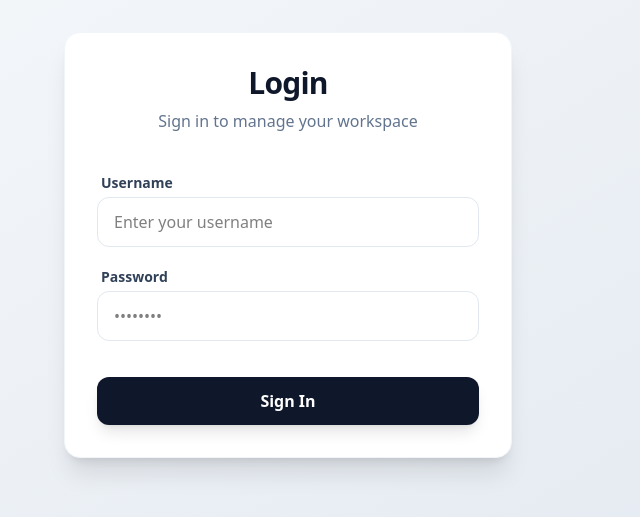
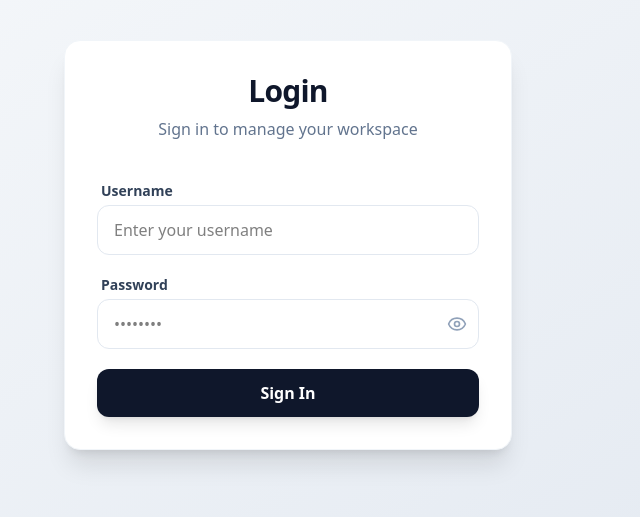
Before and after one commit to asl1n/aslin-exe, a React (Vite) app: page /login in a window 1280 px wide. Shown: the part 155-672 px from the top of the page, without its empty margins (352-992 px from the left). Built offline with nearby package versions, Linux system fonts and the light colour scheme.

Commit message:
Feat: Password toggles, and api replicate auth loader and button blocked during loading

```diff
--- a/package.json
+++ b/package.json
@@ -12,6 +12,7 @@
   },
   "dependencies": {
     "@tailwindcss/vite": "^4.0.0",
+    "lucide-react": "^0.574.0",
     "react": "^19.0.0",
     "react-dom": "^19.0.0",
     "react-router-dom": "^7.1.3",
--- a/src/pages/login.tsx
+++ b/src/pages/login.tsx
@@ -1,14 +1,23 @@
 import { useState } from "react";
 import { useNavigate } from "react-router-dom";
 import { toast } from "sonner";
+import { Eye, EyeOff, Loader2 } from "lucide-react";
 
 export default function Login() {
   const [username, setUsername] = useState("");
   const [password, setPassword] = useState("");
+  const [showPassword, setShowPassword] = useState(false);
+  const [isLoading, setIsLoading] = useState(false);
   const navigate = useNavigate();
 
-  const handleLogin = (e: React.FormEvent) => {
+  const handleLogin = async (e: React.FormEvent) => {
     e.preventDefault();
+    if (isLoading) return;
+
+    setIsLoading(true);
+
+    await new Promise((resolve) => setTimeout(resolve, 500));
+
     if (username === "aslin" && password === "aslin") {
       localStorage.setItem("isLoggedIn", "true");
       toast.success("Access Granted", {
@@ -16,9 +25,8 @@ export default function Login() {
       });
       navigate("/", { replace: true });
     } else {
-      toast.error("Access Denied", {
-        description: "Incorrect username or password.",
-      });
+      toast.error("Access Denied", { description: "Incorrect credentials." });
+      setIsLoading(false);
     }
   };
 
@@ -41,9 +49,11 @@ export default function Login() {
             </label>
             <input
               type="text"
-              className="w-full px-4 py-3 rounded-xl border border-slate-200 focus:border-blue-500 focus:ring-2 focus:ring-blue-200 outline-none transition-all"
+              disabled={isLoading}
+              className="w-full px-4 py-3 rounded-xl border border-slate-200 focus:border-blue-500 focus:ring-2 focus:ring-blue-200 outline-none transition-all disabled:bg-slate-50 disabled:text-slate-400"
               placeholder="Enter your username"
               onChange={(e) => setUsername(e.target.value)}
+              required
             />
           </div>
 
@@ -51,16 +61,38 @@ export default function Login() {
             <label className="block text-sm font-semibold text-slate-700 mb-1 ml-1">
               Password
             </label>
-            <input
-              type="password"
-              className="w-full px-4 py-3 rounded-xl border border-slate-200 focus:border-blue-500 focus:ring-2 focus:ring-blue-200 outline-none transition-all"
-              placeholder="••••••••"
-              onChange={(e) => setPassword(e.target.value)}
-            />
+            <div className="relative">
+              <input
+                type={showPassword ? "text" : "password"}
+                disabled={isLoading}
+                className="w-full px-4 py-3 rounded-xl border border-slate-200 focus:border-blue-500 focus:ring-2 focus:ring-blue-200 outline-none transition-all disabled:bg-slate-50 disabled:text-slate-400"
+                placeholder="••••••••"
+                onChange={(e) => setPassword(e.target.value)}
+                required
+              />
+              <button
+                type="button"
+                onClick={() => setShowPassword(!showPassword)}
+                className="absolute right-3 top-1/2 -translate-y-1/2 text-slate-400 hover:text-slate-600 transition-colors"
+              >
+                {showPassword ? <EyeOff size={20} /> : <Eye size={20} />}
+              </button>
+            </div>
           </div>
 
-          <button className="w-full bg-slate-900 text-white font-bold py-3 rounded-xl hover:bg-slate-800 transform active:scale-[0.98] transition-all shadow-lg mt-4">
-            Sign In
+          <button
+            type="submit"
+            disabled={isLoading}
+            className="w-full bg-slate-900 text-white font-bold py-3 rounded-xl hover:bg-slate-800 cursor-pointer flex items-center justify-center gap-2 transform active:scale-[0.98] transition-all shadow-lg mt-4 disabled:opacity-70 disabled:cursor-not-allowed"
+          >
+            {isLoading ? (
+              <>
+                <Loader2 className="animate-spin" size={20} />
+                Authenticating...
+              </>
+            ) : (
+              "Sign In"
+            )}
           </button>
         </form>
       </div>
```
Also changed, not shown: 1 other file (tests, documents, lock files or other folders).
